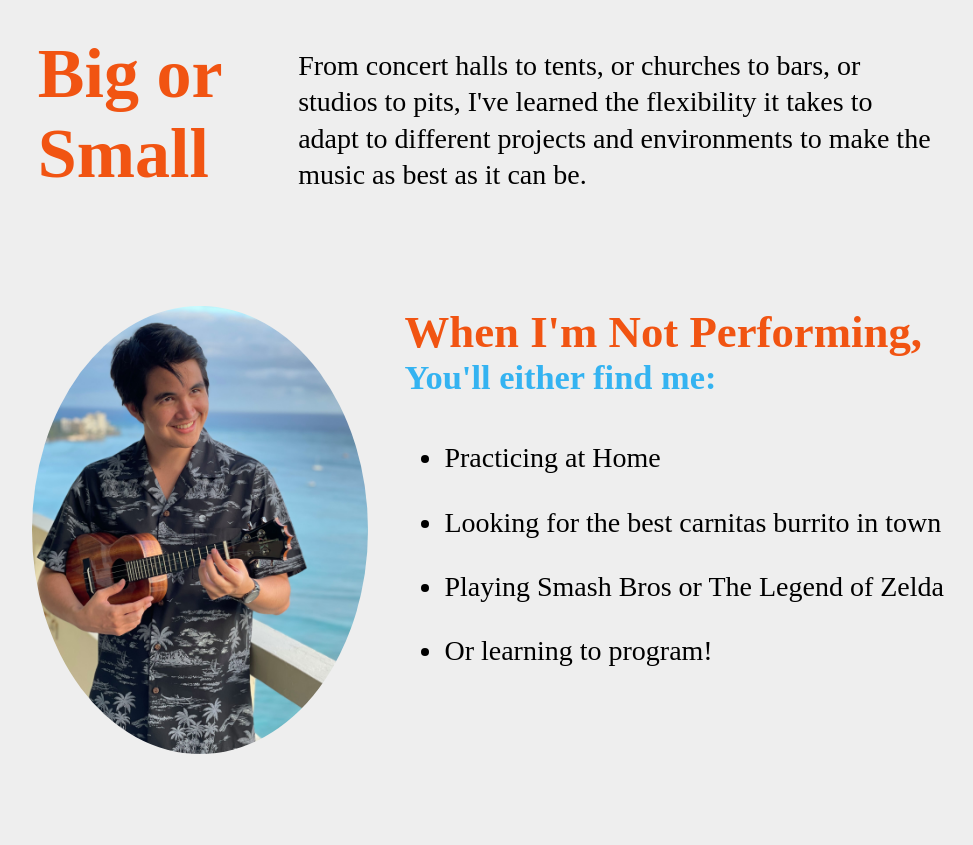
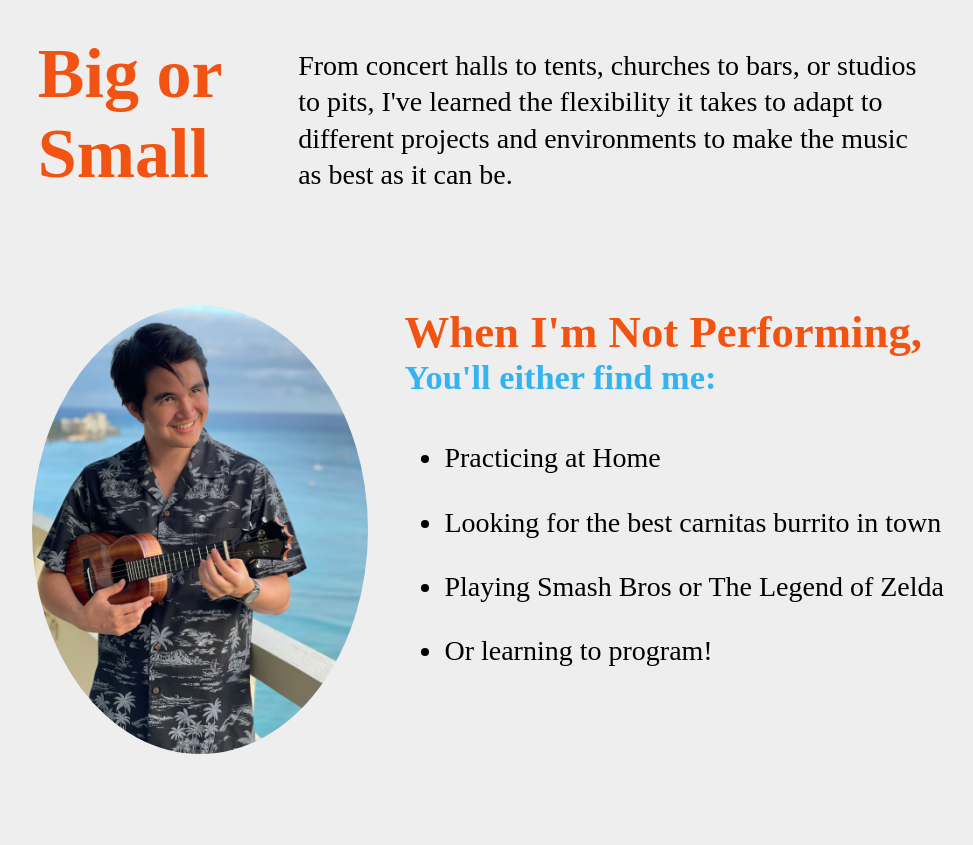
Before and after one commit to saintaidan12/Personal-site, a plain HTML site: page index.html in a window 1280 px wide. Shown: the part 1658-2503 px from the top of the page, without its empty margins (152-1125 px from the left). Drawn offline with Linux system fonts and the light colour scheme.

Commit message:
Update index.html

```diff
--- a/index.html
+++ b/index.html
@@ -65,7 +65,7 @@
       </div>
       <div class="body-text">
         <p>
-          From concert halls to tents, or churches to bars, or studios to pits,
+          From concert halls to tents, churches to bars, or studios to pits,
           I've learned the flexibility it takes to adapt to different projects
           and environments to make the music as best as it can be.
         </p>
```
